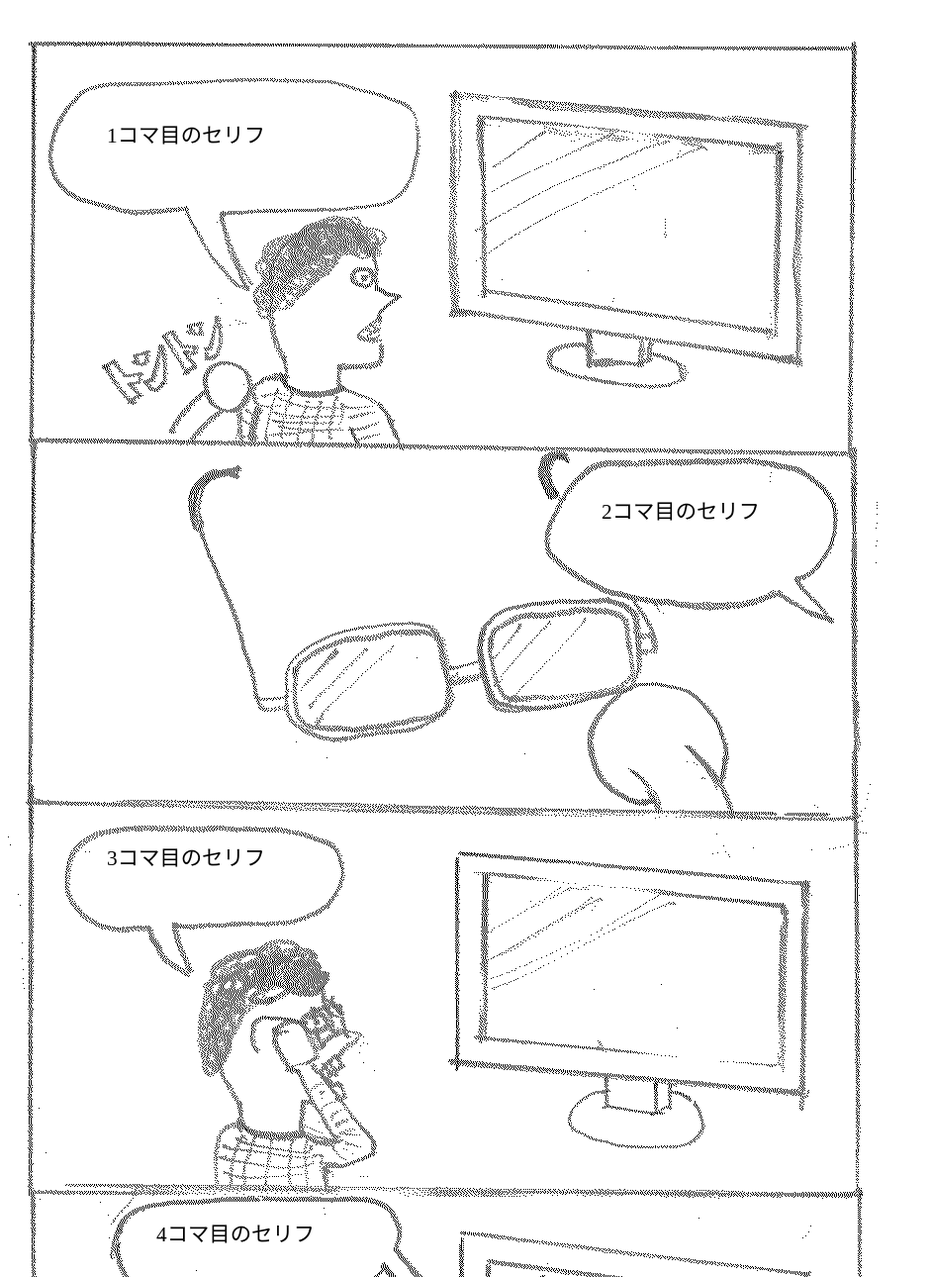
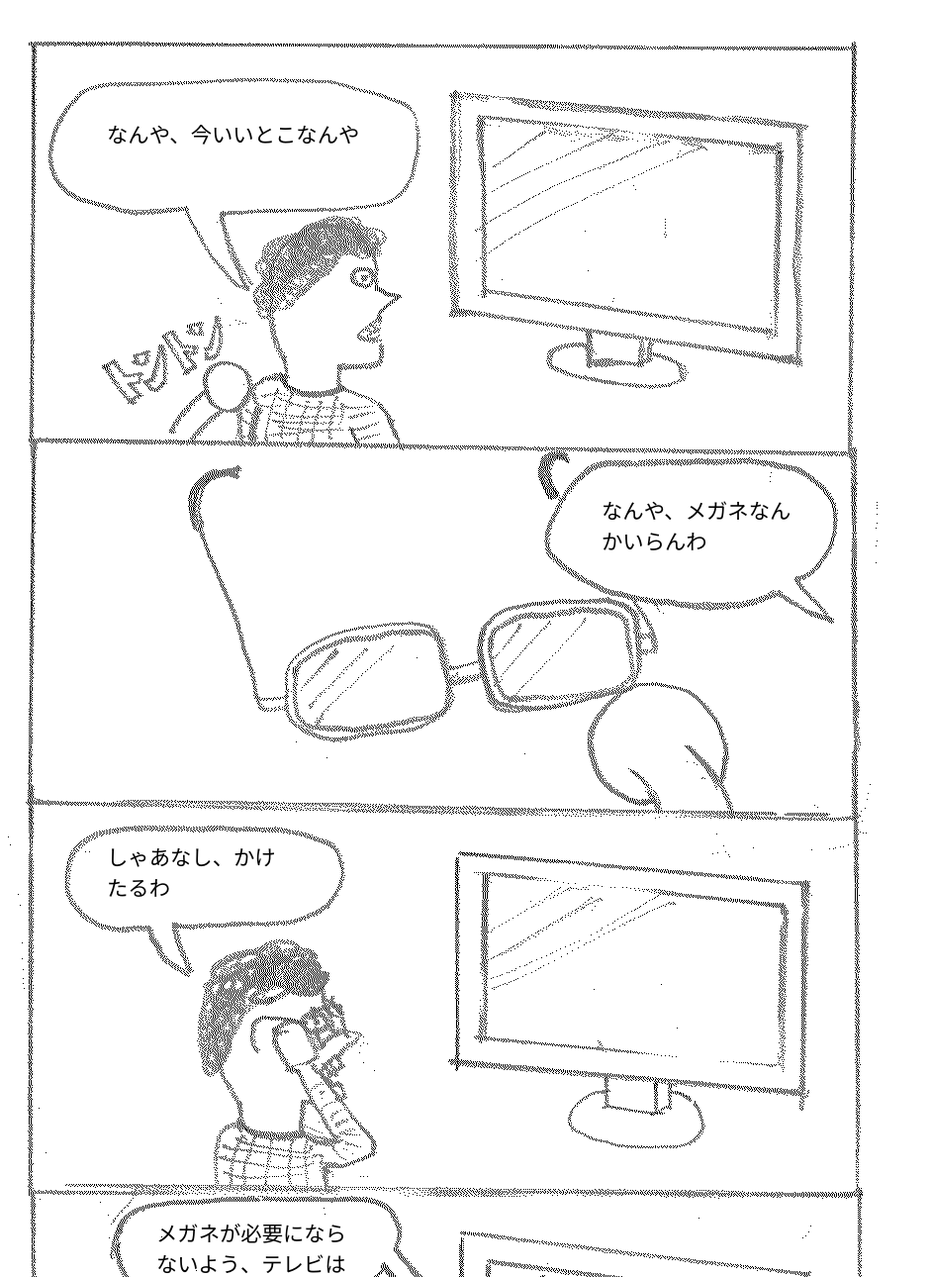
Before and after one commit to yuto-ha/git-manga, a plain HTML site: page index.html in a window 1280 px wide. Shown: the part 70-1360 px from the top of the page at 99% size, without its empty margins (0-941 px from the left). Drawn offline with Linux system fonts and the light colour scheme.

Commit message:
add sentences

```diff
--- a/index.html
+++ b/index.html
@@ -9,16 +9,16 @@
 		<p style="position: relative;">
 			<img src="image.png" alt="" /><br />
 			<span style="position: absolute; top: 100px; left: 100px; width: 280px; font-size: 16pt;">
-			1コマ目のセリフ
+			なんや、今いいとこなんや
 			</span>
 			<span style="position: absolute; top: 480px; left: 600px; width: 200px; font-size: 16pt;">
-			2コマ目のセリフ
+			なんや、メガネなんかいらんわ
 			</span>
 			<span style="position: absolute; top: 830px; left: 100px; width: 190px; font-size: 16pt;">
-			3コマ目のセリフ
+			しゃあなし、かけたるわ
 			</span>
 			<span style="position: absolute; top: 1210px; left: 150px; width: 200px; font-size: 16pt;">
-			4コマ目のセリフ
+			メガネが必要にならないよう、テレビは離れて見てね。
 			</span>
 		</p>
 	</body>
```
